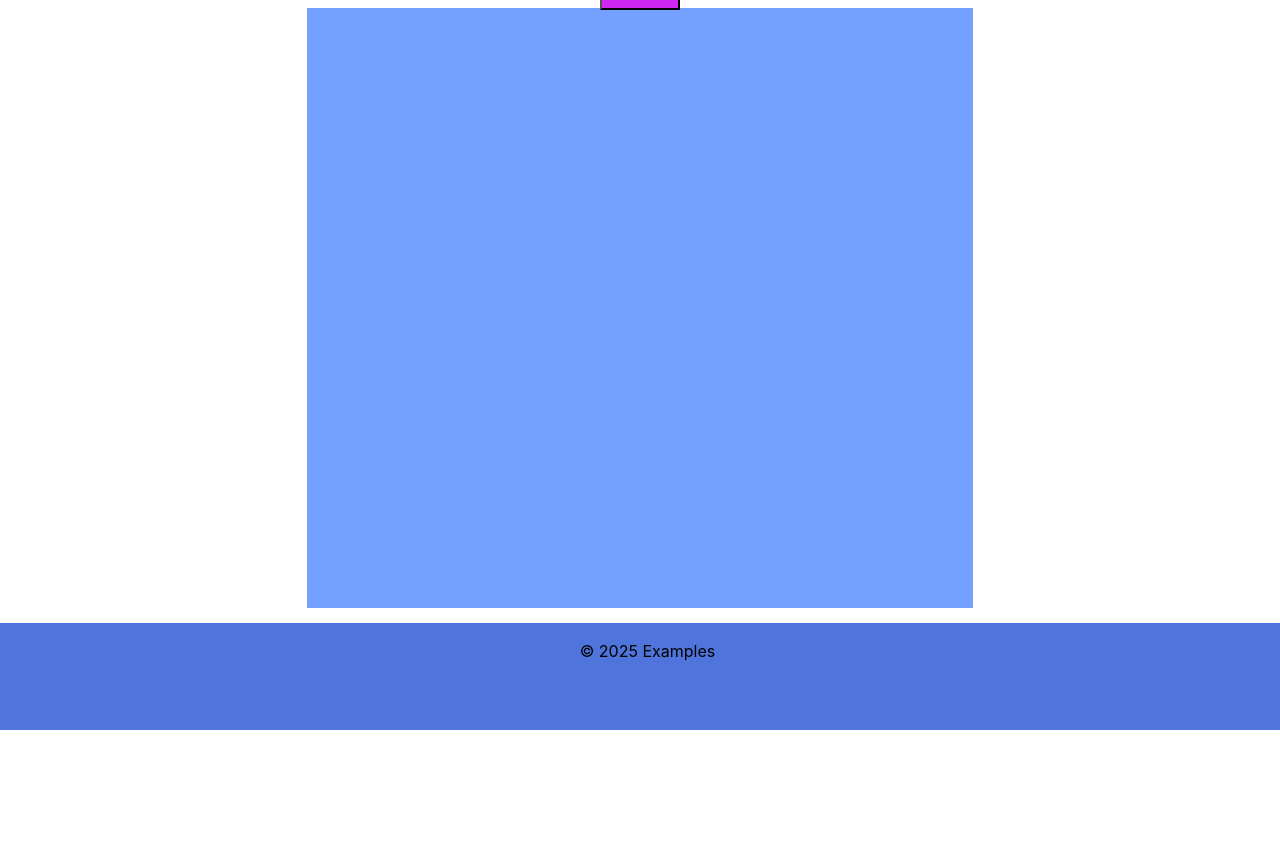
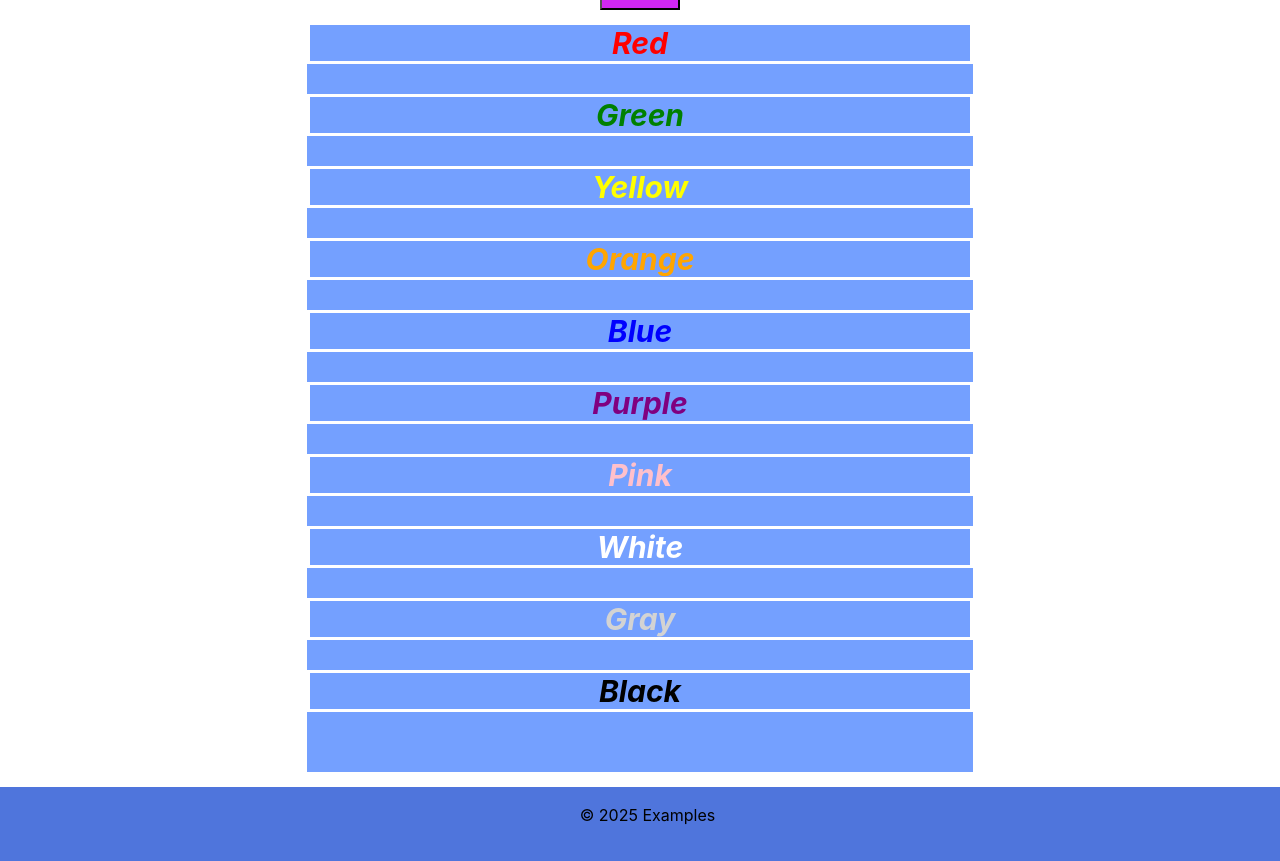
Before and after one commit to mvpetrusenko/react-pet-project, a React (Create React App) app: page /third in a window 1280 px wide. Shown: the part 329-1190 px from the top of the page. Before the commit the page ends 1059 px from the top, so only its background shows below. Built offline with nearby package versions, Linux system fonts and the light colour scheme.

Commit message:
search data

```diff
--- a/src/components/ThirdPage/ThirdPage.css
+++ b/src/components/ThirdPage/ThirdPage.css
@@ -28,6 +28,6 @@
 .searchResult {
     width: 52%;
     margin: auto;
-    height: 600px;
+    height: 750px;
     background-color: rgb(116, 160, 255);
 }
--- a/src/components/ThirdPage/ThirdPage.js
+++ b/src/components/ThirdPage/ThirdPage.js
@@ -27,7 +27,36 @@ function ThirdPage() {
 
 
         <div className='searchResult'>
-            <p></p>
+            <p style={{color: "red", fontStyle: "italic", fontWeight: "bold",
+              fontSize: "30px", borderStyle: "double",
+              border: "3px solid white"}}>Red</p>
+            <p style={{color: "green", fontStyle: "italic", fontWeight: "bold",
+              fontSize: "30px", borderStyle: "double",
+              border: "3px solid white"}}>Green</p>
+            <p style={{color: "yellow", fontStyle: "italic", fontWeight: "bold",
+              fontSize: "30px", borderStyle: "double",
+              border: "3px solid white"}}>Yellow</p>
+            <p style={{color: "orange", fontStyle: "italic", fontWeight: "bold",
+              fontSize: "30px", borderStyle: "double",
+              border: "3px solid white"}}>Orange</p>
+            <p style={{color: "blue", fontStyle: "italic", fontWeight: "bold",
+              fontSize: "30px", borderStyle: "double",
+              border: "3px solid white"}}>Blue</p>
+            <p style={{color: "purple", fontStyle: "italic", fontWeight: "bold",
+              fontSize: "30px", borderStyle: "double",
+              border: "3px solid white"}}>Purple</p>
+            <p style={{color: "pink", fontStyle: "italic", fontWeight: "bold",
+              fontSize: "30px", borderStyle: "double",
+              border: "3px solid white"}}>Pink</p>
+            <p style={{color: "white", fontStyle: "italic", fontWeight: "bold",
+              fontSize: "30px", borderStyle: "double",
+              border: "3px solid white"}}>White</p>
+            <p style={{color: "lightGray", fontStyle: "italic", fontWeight: "bold",
+              fontSize: "30px", borderStyle: "double",
+              border: "3px solid white"}}>Gray</p>
+            <p style={{color: "black", fontStyle: "italic", fontWeight: "bold",
+              fontSize: "30px", borderStyle: "double",
+              border: "3px solid white"}}>Black</p>
         </div>
         {/* {<Footer />} */}
 
```
